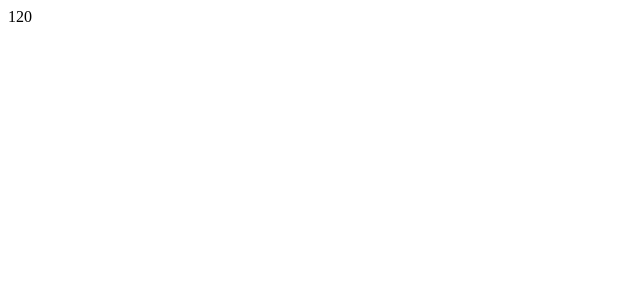
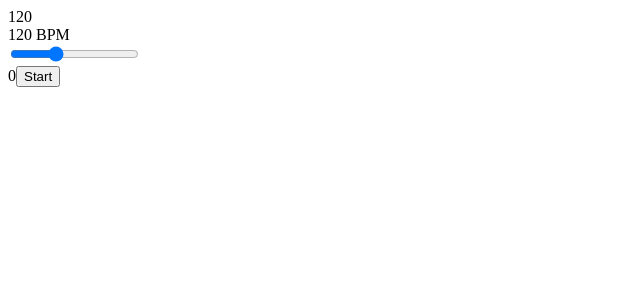
Before and after one commit to hvihvi/metronome, a React (Create React App) app: page / in a window 1280 px wide. Shown: the top 300 px of the page, without its empty margins (0-640 px from the left). Built offline with nearby package versions, Linux system fonts and the light colour scheme.

Commit message:
Première implémentation Player

```diff
--- a/src/containers/AppLayout.js
+++ b/src/containers/AppLayout.js
@@ -1,12 +1,38 @@
 import React from "react";
 import { connect } from "react-redux";
+import Player from "./Player";
+import { updateBpm } from "../redux/metronome";
 
-const AppLayout = ({ tempo }) => <div>{tempo}</div>;
+const AppLayout = ({ bpm, updateBpm }) => (
+  <div>
+    {bpm}
+    <div className="bpm-slider">
+      <div>{bpm} BPM</div>
+      <input
+        type="range"
+        min="60"
+        max="240"
+        value={bpm}
+        onChange={event => updateBpm(event.target.value)}
+      />
+    </div>
+    <Player beatsPerMeasure={4} />
+  </div>
+);
 
 const mapStateToProps = state => {
   return {
-    tempo: state.metronome.tempo
+    bpm: state.metronome.bpm
   };
 };
 
-export default connect(mapStateToProps)(AppLayout);
+const mapDispatchToProps = dispatch => {
+  return {
+    updateBpm: value => dispatch(updateBpm(value))
+  };
+};
+
+export default connect(
+  mapStateToProps,
+  mapDispatchToProps
+)(AppLayout);
--- /dev/null
+++ b/src/containers/Player.js
@@ -0,0 +1,82 @@
+import React from "react";
+import click1 from "../click1.wav";
+import click2 from "../click2.wav";
+import { connect } from "react-redux";
+import { tooglePlaying } from "../redux/metronome";
+
+class Player extends React.Component {
+  state = {
+    count: 0
+  };
+
+  // Create Audio objects with the files Webpack loaded
+  click1 = new Audio(click1);
+  click2 = new Audio(click2);
+
+  playClick = () => {
+    const { count } = this.state;
+    const { beatsPerMeasure } = this.props;
+
+    // The first beat will have a different sound than the others
+    if (count % beatsPerMeasure === 0) {
+      this.click2.play();
+    } else {
+      this.click1.play();
+    }
+
+    // Keep track of which beat we're on
+    this.setState(state => ({
+      count: (state.count + 1) % beatsPerMeasure
+    }));
+  };
+
+  play = () => {
+    const { playing, bpm, tooglePlay } = this.props;
+    if (playing) {
+      // Stop the timer
+      clearInterval(this.timer);
+      tooglePlay();
+    } else {
+      // Start a timer with the current BPM
+      this.timer = setInterval(this.playClick, (60 / bpm) * 1000);
+      this.setState(
+        {
+          count: 0
+          // Play a click "immediately" (after setState finishes)
+        },
+        this.playClick
+      );
+      tooglePlay();
+    }
+  };
+
+  render() {
+    const { count } = this.state;
+    const { playing } = this.props;
+
+    return (
+      <div>
+        {count}
+        <button onClick={this.play}>{playing ? "Stop" : "Start"}</button>
+      </div>
+    );
+  }
+}
+
+const mapStateToProps = state => {
+  return {
+    playing: state.metronome.playing,
+    bpm: state.metronome.bpm
+  };
+};
+
+const mapDispatchToProps = dispatch => {
+  return {
+    tooglePlay: () => dispatch(tooglePlaying())
+  };
+};
+
+export default connect(
+  mapStateToProps,
+  mapDispatchToProps
+)(Player);
--- a/src/redux/metronome.js
+++ b/src/redux/metronome.js
@@ -1,9 +1,29 @@
 const initialState = {
-  tempo: 120
+  bpm: 120,
+  playing: false
+};
+
+const UPDATE_BPM = "UPDATE_BPM";
+export const updateBpm = value => {
+  return {
+    type: UPDATE_BPM,
+    bpm: value
+  };
+};
+
+const TOOGLE_PLAYING = "TOOGLE_PLAYING";
+export const tooglePlaying = () => {
+  return {
+    type: TOOGLE_PLAYING
+  };
 };
 
 const metronome = (state = initialState, action) => {
-  switch (action) {
+  switch (action.type) {
+    case UPDATE_BPM:
+      return { ...state, bpm: action.bpm };
+    case TOOGLE_PLAYING:
+      return { ...state, playing: !state.playing };
     default:
       return state;
   }
```
Also changed, not shown: 2 other files (tests, documents, lock files or other folders).
